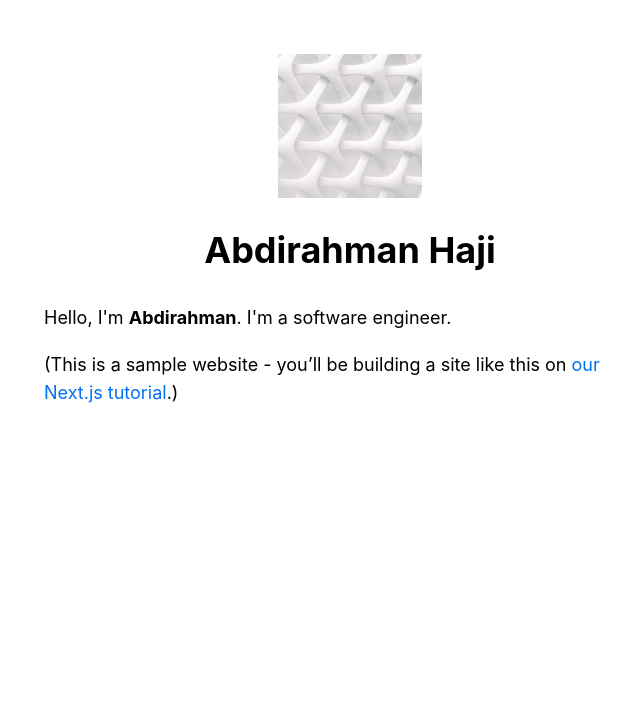
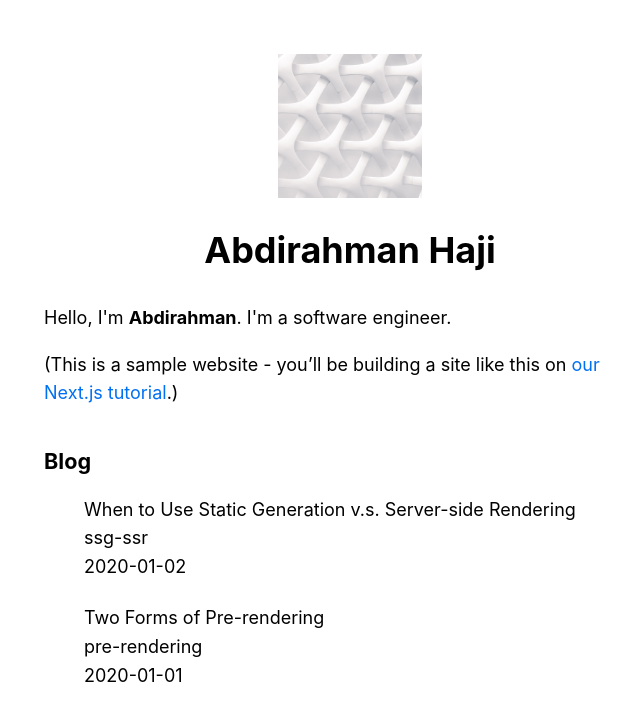
Before and after one commit to abdihashii/my-first-NEXT-project, a Next.js app in the folder nextjs-blog/: page / in a window 1280 px wide. Shown: the top 720 px of the page, without its empty margins (290-930 px from the left). Built offline with nearby package versions, Linux system fonts and the light colour scheme.

Commit message:
getStaticProps part

```diff
--- /dev/null
+++ b/nextjs-blog/lib/posts.js
@@ -0,0 +1,33 @@
+import fs from 'fs';
+import path from 'path';
+import matter from 'gray-matter';
+
+const postsDirectory = path.join(process.cwd(), 'posts');
+
+export function getSortedPostsData() {
+  // Get files names under /posts
+  const fileNames = fs.readdirSync(postsDirectory);
+  const allPostsData = fileNames.map((fileName) => {
+    // Remove the ".md" from file name to get id
+    const fileId = fileName.replace(/\.md$/, '');
+
+    // Read markdown file as string
+    const fullPath = path.join(postsDirectory, fileName);
+    const fileContents = fs.readFileSync(fullPath, 'utf8');
+
+    // Use gray-matter to parse the post metadata section
+    const matterResult = matter(fileContents);
+
+    // Combine the metadata with the file id
+    return {
+      fileId,
+      matterResult,
+    };
+  });
+
+  // Sort posts by date
+  return allPostsData.sort((a, b) => {
+    if (a.date < b.date) return 1;
+    else return -1;
+  });
+}
--- a/nextjs-blog/package.json
+++ b/nextjs-blog/package.json
@@ -6,6 +6,7 @@
     "start": "next start"
   },
   "dependencies": {
+    "gray-matter": "^4.0.3",
     "next": "latest",
     "react": "18.2.0",
     "react-dom": "18.2.0"
--- a/nextjs-blog/pages/index.js
+++ b/nextjs-blog/pages/index.js
@@ -1,10 +1,10 @@
 import Head from 'next/head';
-import styles from '../styles/Home.module.css';
 import Link from 'next/link';
 import Layout from '../components/layout';
 import utilStyles from '../styles/utils.module.css';
+import { getSortedPostsData } from '../lib/posts';
 
-export default function Home() {
+export default function Home({ allPostsData }) {
   return (
     <Layout home>
       <Head>
@@ -20,6 +20,40 @@
           <a href="https://nextjs.org/learn">our Next.js tutorial</a>.)
         </p>
       </section>
+
+      <section className={(utilStyles.headingMd, utilStyles.padding1px)}>
+        <h2 className={utilStyles.headingLg}>Blog</h2>
+        <ul className={utilStyles.list}>
+          {allPostsData.map(
+            ({
+              fileId,
+              matterResult: {
+                data: { title, date },
+              },
+            }) => {
+              return (
+                <li key={fileId} className={utilStyles.listItem}>
+                  {title}
+                  <br />
+                  {fileId}
+                  <br />
+                  {date}
+                </li>
+              );
+            },
+          )}
+        </ul>
+      </section>
     </Layout>
   );
 }
+
+export async function getStaticProps() {
+  const allPostsData = JSON.parse(JSON.stringify(getSortedPostsData()));
+
+  return {
+    props: {
+      allPostsData,
+    },
+  };
+}
--- /dev/null
+++ b/nextjs-blog/posts/pre-rendering.md
@@ -0,0 +1,11 @@
+---
+title: 'Two Forms of Pre-rendering'
+date: '2020-01-01'
+---
+
+Next.js has two forms of pre-rendering: **Static Generation** and **Server-side Rendering**. The difference is in **when** it generates the HTML for a page.
+
+- **Static Generation** is the pre-rendering method that generates the HTML at **build time**. The pre-rendered HTML is then _reused_ on each request.
+- **Server-side Rendering** is the pre-rendering method that generates the HTML on **each request**.
+
+Importantly, Next.js lets you **choose** which pre-rendering form to use for each page. You can create a "hybrid" Next.js app by using Static Generation for most pages and using Server-side Rendering for others.
--- /dev/null
+++ b/nextjs-blog/posts/ssg-ssr.md
@@ -0,0 +1,19 @@
+---
+title: 'When to Use Static Generation v.s. Server-side Rendering'
+date: '2020-01-02'
+---
+
+We recommend using **Static Generation** (with and without data) whenever possible because your page can be built once and served by CDN, which makes it much faster than having a server render the page on every request.
+
+You can use Static Generation for many types of pages, including:
+
+- Marketing pages
+- Blog posts
+- E-commerce product listings
+- Help and documentation
+
+You should ask yourself: "Can I pre-render this page **ahead** of a user's request?" If the answer is yes, then you should choose Static Generation.
+
+On the other hand, Static Generation is **not** a good idea if you cannot pre-render a page ahead of a user's request. Maybe your page shows frequently updated data, and the page content changes on every request.
+
+In that case, you can use **Server-Side Rendering**. It will be slower, but the pre-rendered page will always be up-to-date. Or you can skip pre-rendering and use client-side JavaScript to populate data.
```
Also changed, not shown: 1 other file (tests, documents, lock files or other folders).
